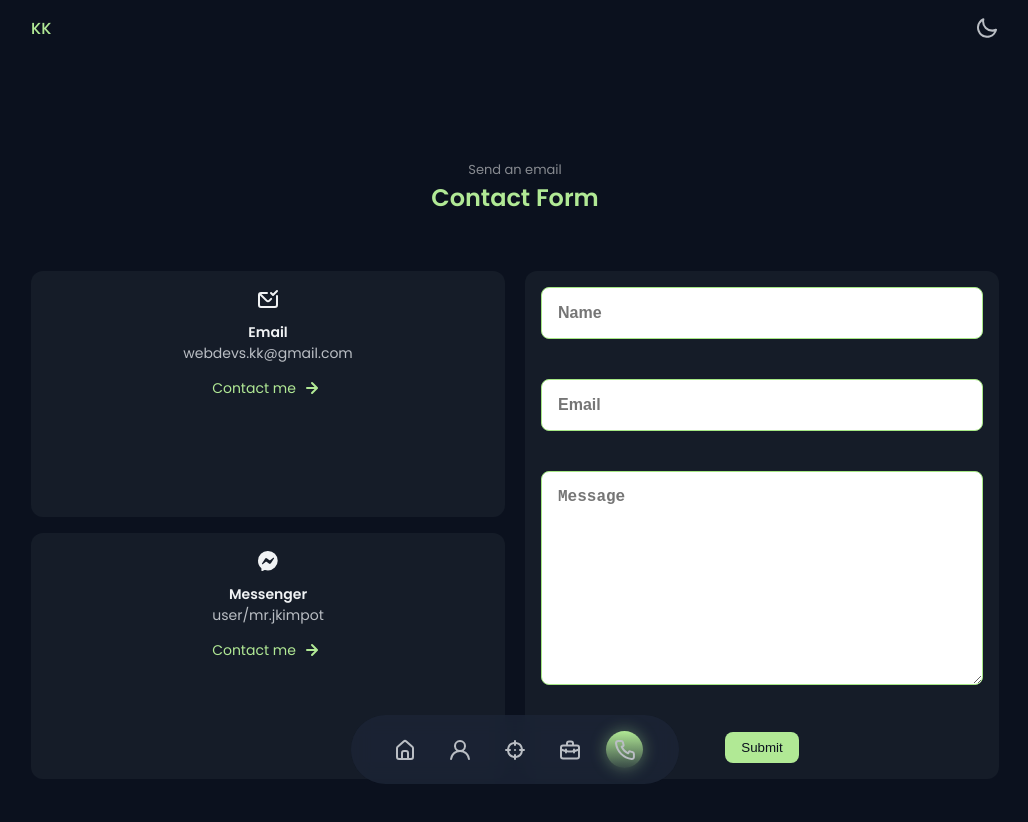
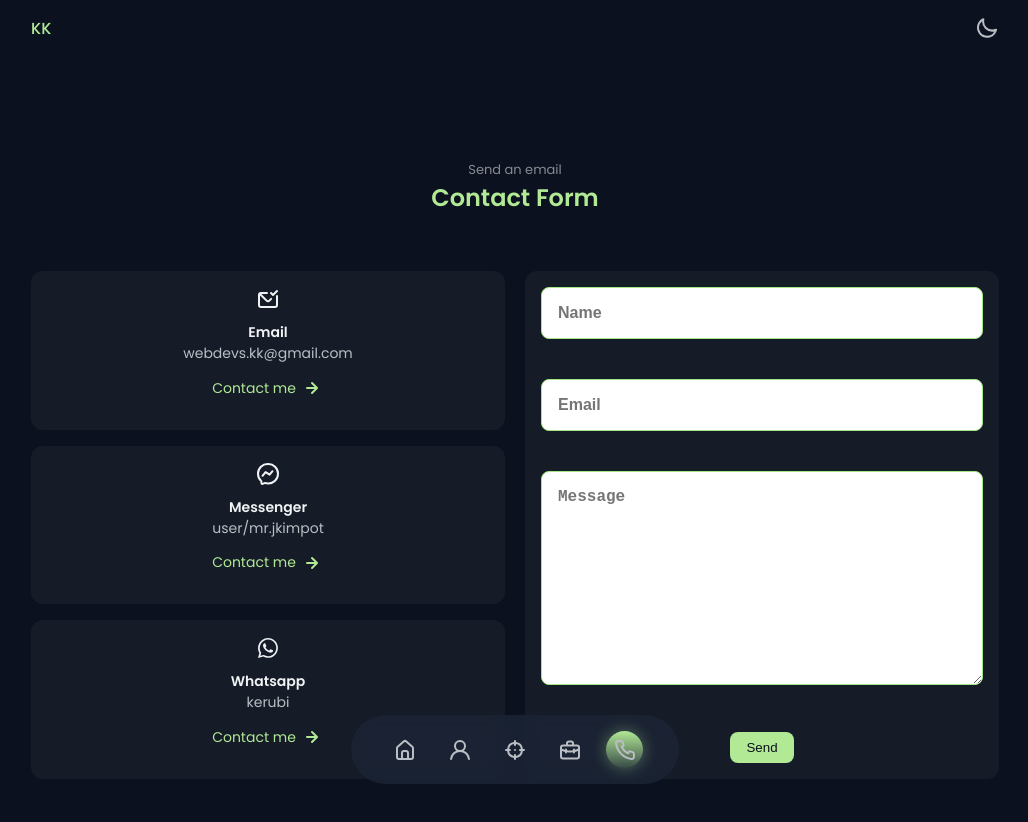
Before and after one commit to Kerubi-5/portfolio-website, a Next.js app: page /contact in a window 1280 px wide. Shown: the top 822 px of the page, without its empty margins (125-1153 px from the left). Built offline with nearby package versions, Linux system fonts and the light colour scheme.

Commit message:
Send email fixed

```diff
--- a/package.json
+++ b/package.json
@@ -9,6 +9,7 @@
     "lint": "next lint"
   },
   "dependencies": {
+    "@emailjs/browser": "^3.4.0",
     "@iconscout/react-unicons": "^1.1.6",
     "next": "12.1.0",
     "react": "17.0.2",
--- a/pages/contact.jsx
+++ b/pages/contact.jsx
@@ -1,9 +1,13 @@
+import { useRef } from "react";
 import Head from "next/head";
 import { UilEnvelopeCheck } from "@iconscout/react-unicons";
 import { UilArrowRight } from "@iconscout/react-unicons";
-import { UilFacebookMessenger } from "@iconscout/react-unicons";
+import { UilFacebookMessengerAlt } from "@iconscout/react-unicons";
+import { UilWhatsapp } from "@iconscout/react-unicons";
+import emailjs from "@emailjs/browser";
 
 const Contact = () => {
+  const form = useRef();
   const contactList = [
     {
       icon: <UilEnvelopeCheck className="contact__card-icon" />,
@@ -12,12 +16,38 @@ const Contact = () => {
       link: "mailto:webdevs.kk@gmail.com",
     },
     {
-      icon: <UilFacebookMessenger className="contact__card-icon" />,
+      icon: <UilFacebookMessengerAlt className="contact__card-icon" />,
       name: "Messenger",
       data: "user/mr.jkimpot",
       link: "https://m.me/mr.jkimpot/",
     },
+    {
+      icon: <UilWhatsapp className="contact__card-icon" />,
+      name: "Whatsapp",
+      data: "kerubi",
+      link: "https://api.whatsapp.com/send?phone=0927&text=Hello, I saw your portfolio on vercel and I would like to connect with you",
+    },
   ];
+  const sendEmail = (e) => {
+    e.preventDefault();
+
+    emailjs
+      .sendForm(
+        "service_83whxx9",
+        "template_0z9jz4t",
+        form.current,
+        "user_w5JDlkXLXxembgQJtzuvl"
+      )
+      .then(
+        (result) => {
+          console.log(result.text);
+          e.target.reset();
+        },
+        (error) => {
+          console.log(error.text);
+        }
+      );
+  };
   const renderCards = () => {
     return contactList.map((contact) => {
       return (
@@ -44,17 +74,31 @@ const Contact = () => {
         <div className="contact__container container grid">
           <div className="contact__info">{renderCards()}</div>
           <div className="contact__card">
-            <input type="text" placeholder="Name" className="contact__input" />
-            <input type="mail" placeholder="Email" className="contact__input" />
+            <form ref={form} onSubmit={sendEmail}>
+              <input
+                type="text"
+                placeholder="Name"
+                className="contact__input"
+                name="Name"
+              />
+              <input
+                type="mail"
+                placeholder="Email"
+                className="contact__input"
+                name="Email"
+              />
               <textarea
-              name=""
                 placeholder="Message"
                 id=""
                 cols="0"
                 rows="10"
                 className="contact__input"
+                name="Message"
               ></textarea>
-            <button className="button">Submit</button>
+              <button type="submit" className="button">
+                Send
+              </button>
+            </form>
           </div>
         </div>
       </section>
```
Also changed, not shown: 1 other file (tests, documents, lock files or other folders). Lines whose indentation alone changed are shown as unchanged.
